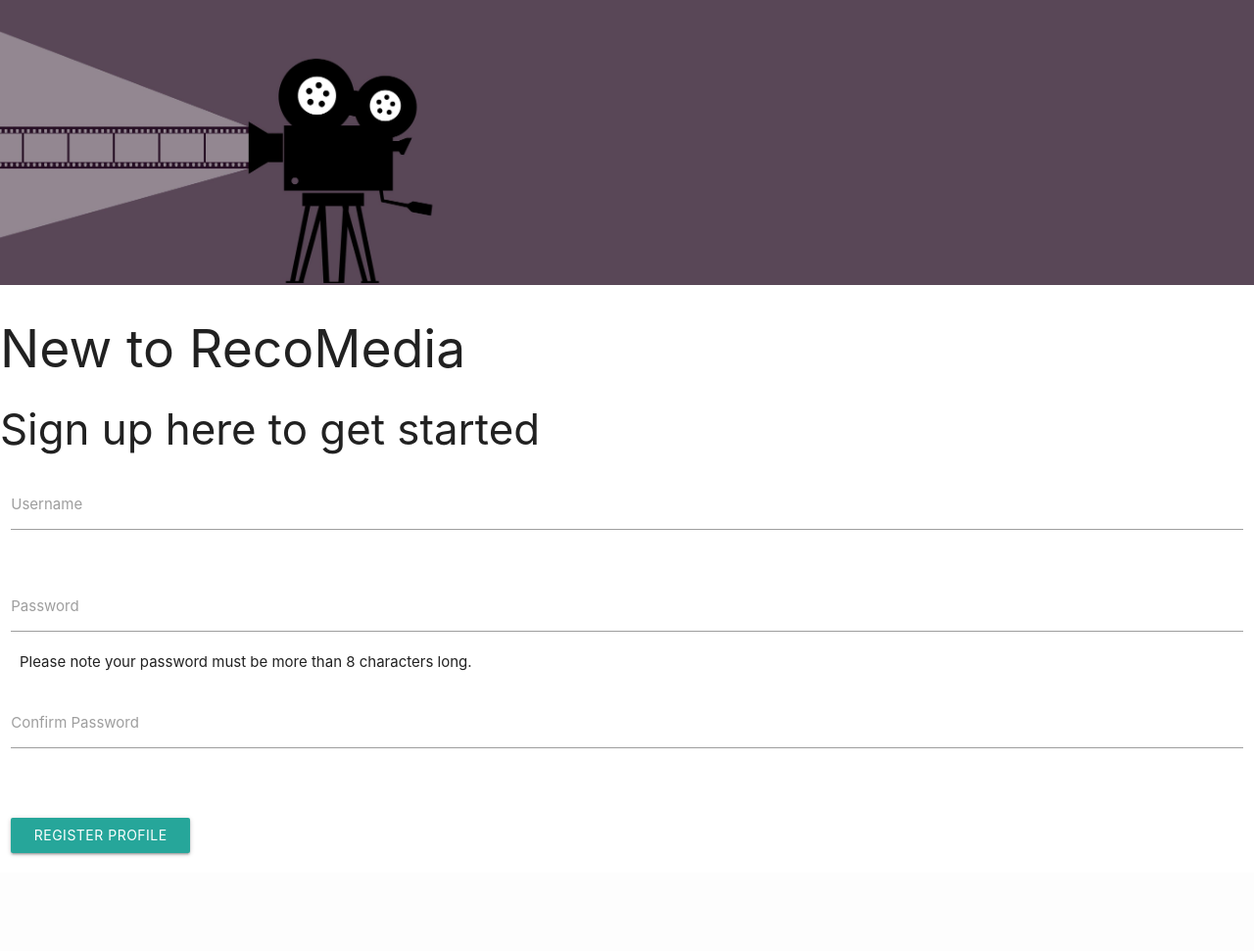
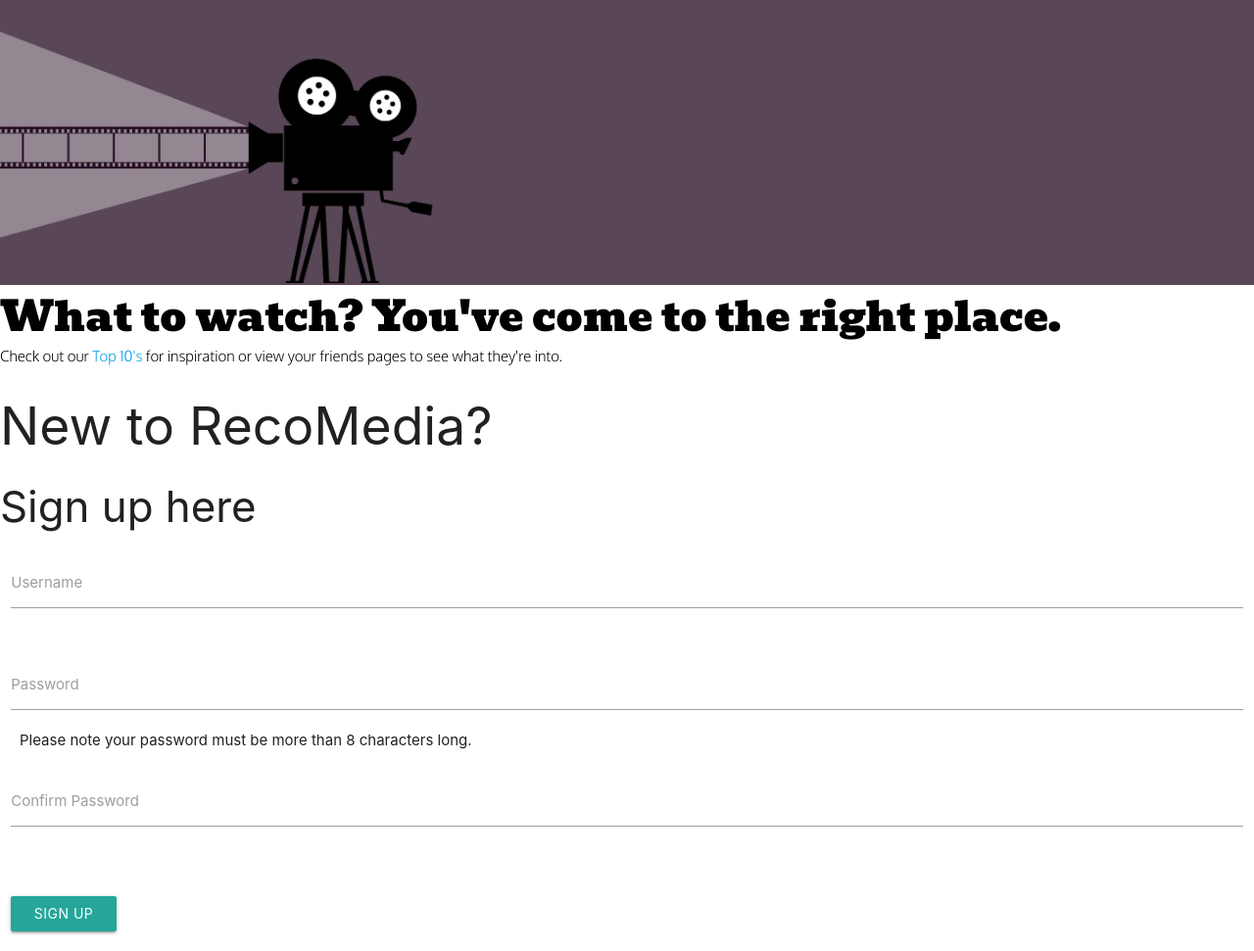
Before and after one commit to Domchap90/recoMedia, a Flask app: page / in a window 1280 px wide. Shown: the part 65-1036 px from the top of the page at 98% size. Before the commit the page ends 939 px from the top, so only its background shows below. Run offline with Flask 2, Linux system fonts and the light colour scheme; data that the repository does not hold is empty; some libraries are stand-ins or nearby versions.

Commit message:
Tagline, film display and description added. Form container added.

```diff
--- a/templates/index.html
+++ b/templates/index.html
@@ -3,8 +3,23 @@
 <div class="bg-film">
     <img src="{{url_for('static',filename='images/movie-image.jpg')}}"" alt="projector image">
 </div>
-<h2>New to RecoMedia</h2>
-<h3>Sign up <span>here</span> to get started</h3>
+<div class="tagline">
+    <h1>What to watch? You've come to the right place.</h1>
+</div>
+<div class="film-images-container">
+    <div class="film-images">
+{% for film in film_display %}
+    <img src="{{film.poster}}">
+{% endfor %}
+    </div>
+</div>
+<div class="main-description">
+    <p>Check out our <a href="{{url_for('show_films')}}" ><span>Top 10's</span></a> for inspiration or view your friends pages to see what they're into.</p>
+</div>
+
+<div class="form-container">
+    <h2>New to RecoMedia?</h2>
+    <h3>Sign up here</h3>
     <div class="row">
         <form action="{{url_for('insert_user') }}" method="POST" class="col s12">
             {% with messages = get_flashed_messages(with_categories=true) %}
@@ -37,12 +52,14 @@
             </div>
             <div class="row" id="err-msg">
             </div>
-        <button class="btn waves-effect waves-light" type="submit" name="action">Register Profile
+            <button class="btn form-submit" id="sign-up-btn"  type="submit" name="action">Sign Up
                 <i class="material-icons right"></i>
             </button>
         </form>
     </div>
-<p>{{usernames}}</p>
+</div>
+
+
 <script language='javascript' type='text/javascript'>
     function checkPasswordsMatch(input) {
         console.log('checker function accessed.')
```
Lines whose indentation alone changed are shown as unchanged.
